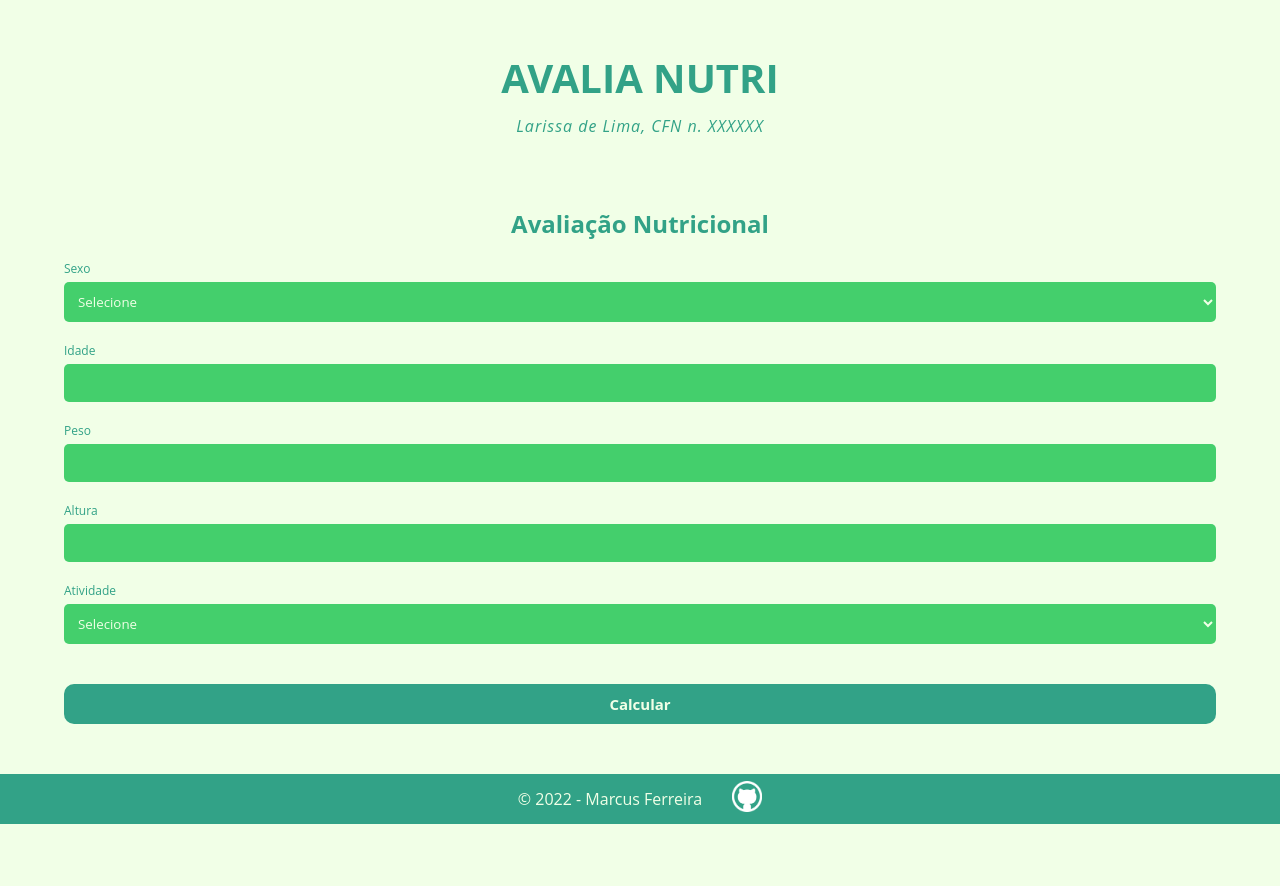
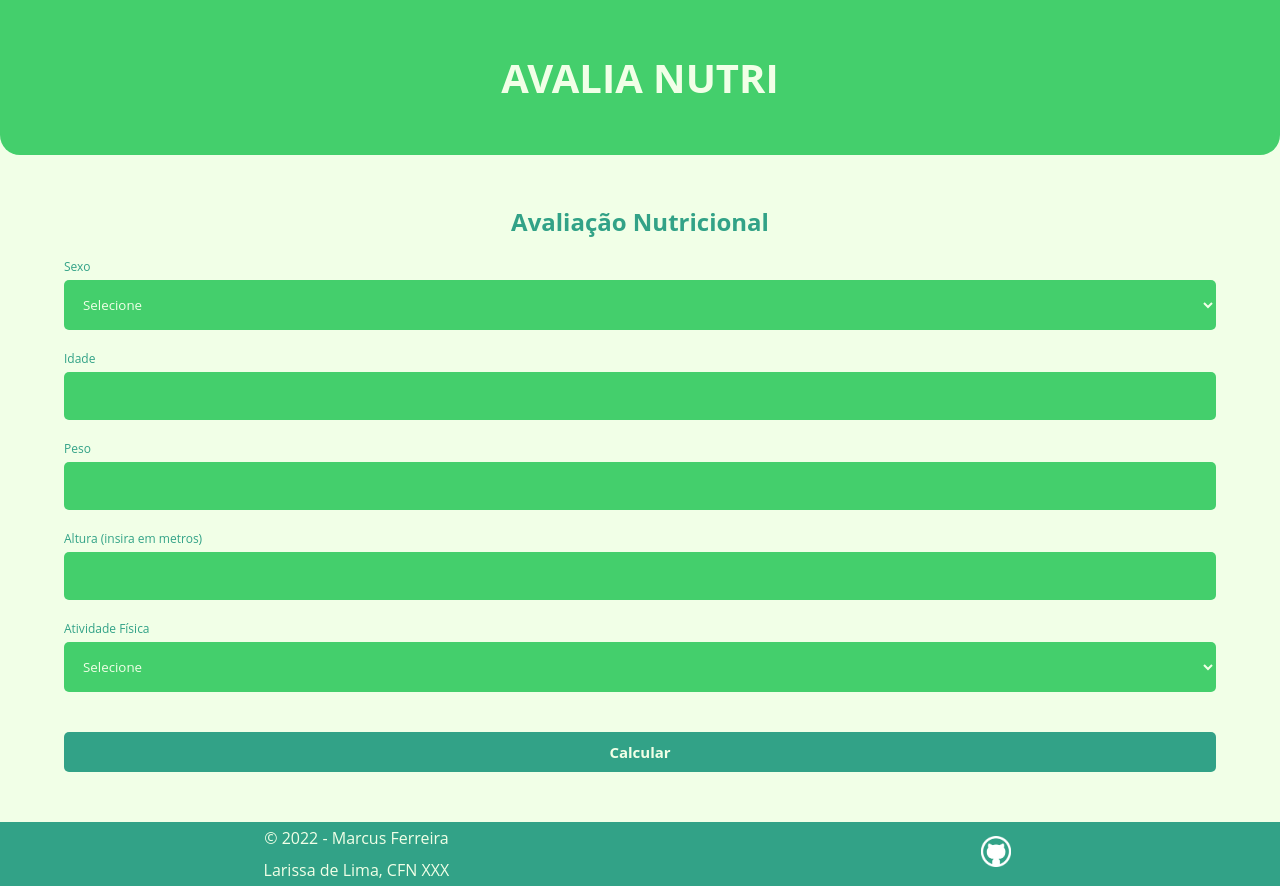
Before and after one commit to marcus-ferreira/avalia-nutri, a plain HTML site: page index.html in a window 1280 px wide. Before the commit the page ends 824 px from the top, so only its background shows below. Drawn offline with Linux system fonts and the light colour scheme.

Commit message:
Change header and footer

```diff
--- a/index.html
+++ b/index.html
@@ -13,9 +13,9 @@
 
 	<header class="main-header">
 		<h1>AVALIA NUTRI</h1>
-		<h2>Larissa de Lima, CFN n. XXXXXX</h2>
 	</header>
 
+	<!-- Results -->
 	<section id="result-container" class="result-container">
 		<h2>Resultado</h2>
 
@@ -52,6 +52,7 @@
 		<button onclick="redo()">Refazer</button>
 	</section>
 
+	<!-- Form -->
 	<main id="main-container" class="main-container">
 		<h2>Avaliação Nutricional</h2>
 		<form action="" method="post">
@@ -72,11 +73,11 @@
 				<input type="weight" name="weight" id="weight" class="form-control">
 			</section>
 			<section class="form-group">
-				<label for="height">Altura</label>
+				<label for="height">Altura (insira em metros)</label>
 				<input type="height" name="height" id="height" class="form-control">
 			</section>
 			<section class="form-group">
-				<label for="act">Atividade</label>
+				<label for="act">Atividade Física</label>
 				<select name="act" id="act" class="form-control">
 					<option value="">Selecione</option>
 					<option value="1">Sedentário</option>
@@ -93,6 +94,7 @@
 
 	<footer>
 		<p>&copy; 2022 - Marcus Ferreira</p>
+		<p>Larissa de Lima, CFN XXX</p>
 		<a href="https://github.com/marcus-ferreira" target="_blank"><img src="img/github.png" alt=""></a>
 	</footer>
 	<script src="script.js"></script>
--- a/script.js
+++ b/script.js
@@ -107,7 +107,9 @@ function calculate() {
 	}
 
 	let vet = () => {
-		if (age >= 19 && age < 60) {
+		if (age < 19) {
+			return undefined;
+		} else if (age >= 19 && age < 60) {
 			if (act === 0 || act === 1) {
 				return (tmb() * 1.53).toFixed(2);
 			} else if (act === 2) {
@@ -115,7 +117,7 @@ function calculate() {
 			} else if (act === 3) {
 				return (tmb() * 2.25).toFixed(2);
 			} else {
-				return null;
+				return undefined;
 			}
 		} else {
 			return undefined;
@@ -138,6 +140,7 @@ function calculate() {
 			} else {
 				return (11.711 * weight + 587.7).toFixed(2);
 			}
+
 		} else {
 			if (age < 3) {
 				return (58.317 * weight - 31.1).toFixed(2);
--- a/style.css
+++ b/style.css
@@ -21,22 +21,16 @@ body {
 	margin: auto;
 	max-width: 100%;
 	justify-content: center;
-	padding: 50px 0 10px 0;
+	padding: 50px 10px;
+	background-color: var(--color3);
+	border-radius: 0 0 20px 20px;
 }
 
 .main-header h1 {
+	color: var(--color1);
 	font-size: 40px;
 	font-weight: 700;
 	text-align: center;
-}
-
-.main-header h2 {
-	text-align: center;
-	font-size: 16px;
-	font-weight: 400;
-	font-style: italic;
-	letter-spacing: 1px;
-	padding: 10px;
 }
 
 .main-container {
@@ -52,7 +46,6 @@ body {
 	display: flex;
 	flex-direction: column;
 	margin: 20px auto;
-
 }
 
 .form-group label {
@@ -60,12 +53,10 @@ body {
 	font-size: 12px;
 	font-weight: 500;
 	text-align: left;
-
 }
 
 .form-control {
-	padding: 10px;
-	height: 20%;
+	padding: 15px;
 	border: none;
 	border-radius: 5px;
 	background-color: var(--color3);
@@ -84,7 +75,7 @@ button {
 	background-color: var(--color4);
 	color: var(--color1);
 	border: none;
-	border-radius: 10px;
+	border-radius: 5px;
 	font-weight: bold;
 	font-size: 15px;
 	cursor: pointer;
@@ -134,20 +125,35 @@ button {
 }
 
 footer {
-	display: flex;
+	display: grid;
+	gap: 0;
 	margin-top: 50px;
 	background-color: var(--color4);
-	justify-content: center;
+	text-align: center;
 	align-items: center;
-	width: 100%;
-	height: 50px;
 }
 
-footer p {
+footer p:nth-child(1) {
+	grid-column: 1 / 2;
+	grid-row: 1 / 2;
 	color: var(--color1);
-	margin-right: 30px;
+	padding: 5px;
+}
+
+footer p:nth-child(2) {
+	grid-column: 1 / 2;
+	grid-row: 2 / 3;
+	color: var(--color1);
+	padding: 5px;
+}
+
+footer a {
+	grid-column: 2 / 3;
+	grid-row: 1 / 3;
+	padding: 5px;
 }
 
 footer img {
 	width: 30px;
+	padding: 5px;
 }
```
